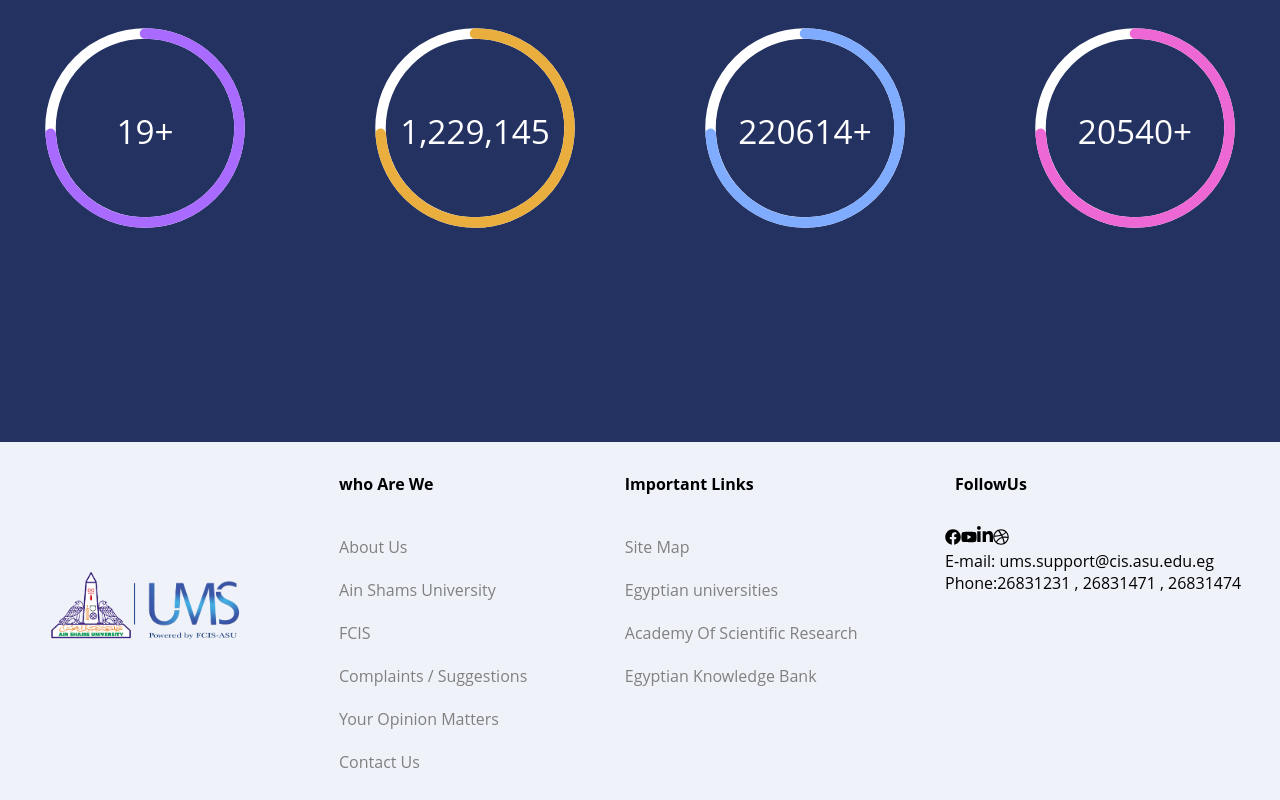
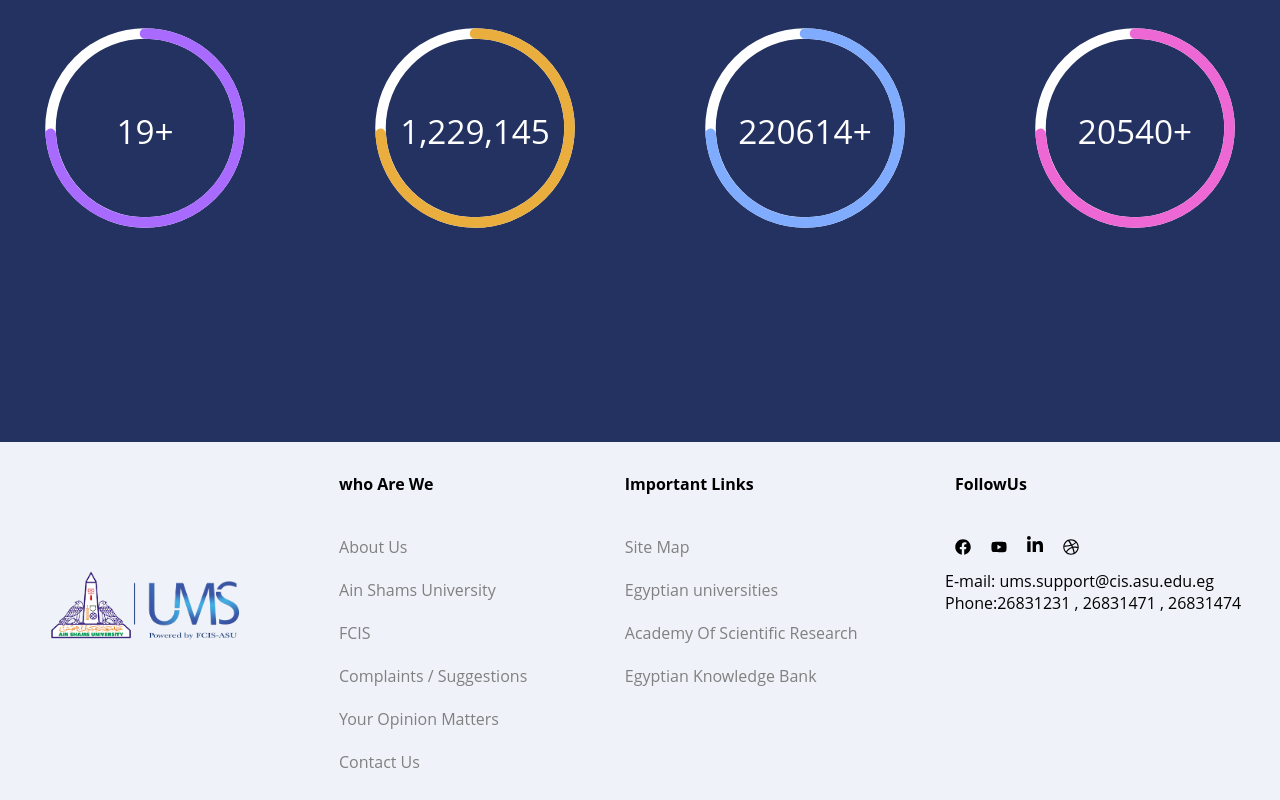
Before and after one commit to mohamedA122ouz/ums, a React (Create React App) app: page / in a window 1280 px wide. Shown: the part 2738-3538 px from the top of the page. Built offline with nearby package versions, Linux system fonts and the light colour scheme.

Commit message:
numbers added

```diff
--- a/src/App.css
+++ b/src/App.css
@@ -517,6 +517,10 @@
   margin-top: 50%;
 }
 
+.inFooter > svg {
+  margin: 10px;
+}
+
 .toTop {
   display: flex;
   position: fixed;
--- a/src/component/footer/_footer.scss
+++ b/src/component/footer/_footer.scss
@@ -28,3 +28,6 @@
     height: 115px;
     margin-top:50%;
 }
+.inFooter>svg {
+    margin: 10px;
+}
--- a/src/component/footer/footer.js
+++ b/src/component/footer/footer.js
@@ -30,7 +30,7 @@ export default function Footer() {
                     <h4>
                         FollowUs
                     </h4>
-                    <div>
+                    <div className="inFooter">
                         {socialMedia[1]}
                         {socialMedia[2]}
                         {socialMedia[3]}
```
Also changed, not shown: 1 other file (tests, documents, lock files or other folders).
